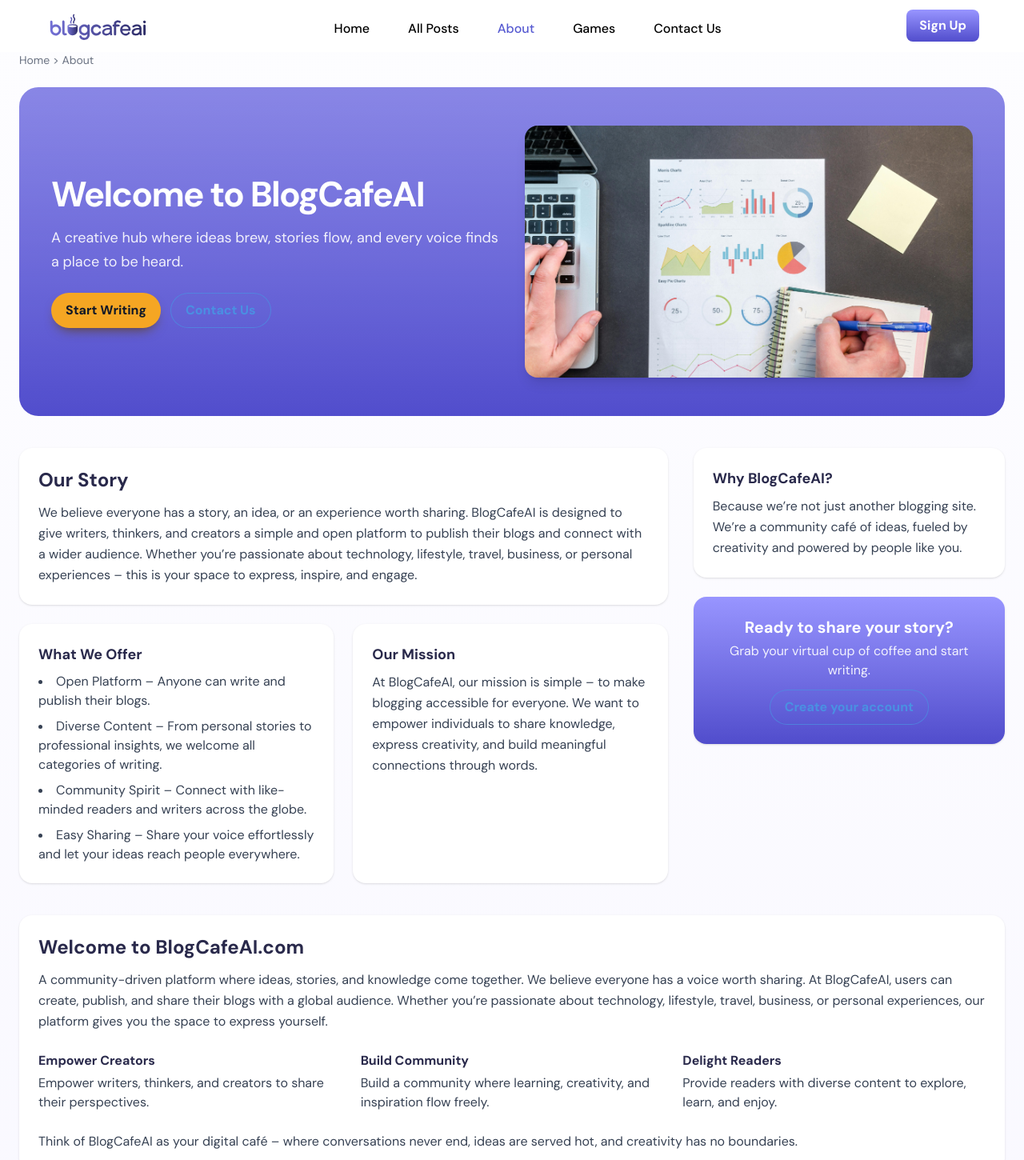
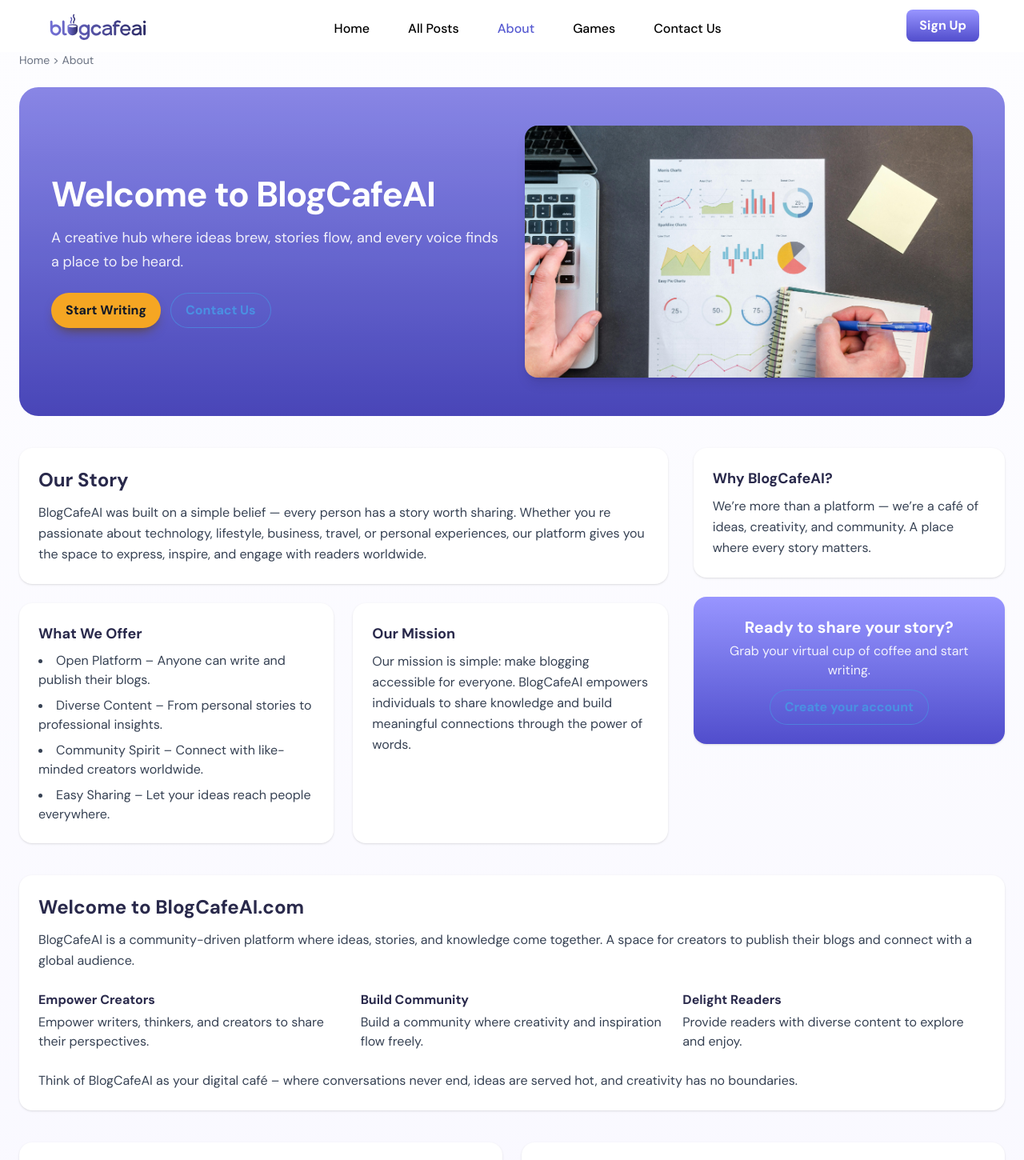
Before and after one commit to ruchit15801/blog-website-nextjs, a Next.js app: page /about in a window 1280 px wide. Shown: the top 1450 px of the page at 80% size. Built offline with nearby package versions, Linux system fonts and the light colour scheme; no server answers.

Commit message:
optimize code

```diff
--- a/src/app/DashBoard/page.tsx
+++ b/src/app/DashBoard/page.tsx
@@ -95,7 +95,6 @@ export default function DashboardPage() {
   if (loading) return <Loader inline label="Loading dashboard..." />;
 
   const isAdmin = profile?.role === "admin";
-
   const statsAdmin = [
     { title: "My Posts", value: (dashboard as AdminDashboardData)?.myPosts ?? 0, icon: <BarChart3 size={28} />, color: "bg-gradient-to-tr from-blue-200 to-blue-400 text-blue-700" },
     { title: "Total Users", value: (dashboard as AdminDashboardData)?.users ?? 0, icon: <Users size={28} />, color: "bg-gradient-to-tr from-pink-200 to-pink-400 text-pink-700" },
@@ -104,7 +103,6 @@ export default function DashboardPage() {
     { title: "Total Posts", value: (dashboard as AdminDashboardData)?.posts ?? 0, icon: <BarChart3 size={28} />, color: "bg-gradient-to-tr from-purple-200 to-purple-400 text-purple-700" },
     { title: "Published Posts", value: (dashboard as AdminDashboardData)?.publishedPosts ?? 0, icon: <Users size={28} />, color: "bg-gradient-to-tr from-indigo-200 to-indigo-400 text-indigo-700" },
   ];
-
   const statsUser = [
     { title: "My Posts", value: (dashboard as UserDashboardData)?.myPosts ?? 0, icon: <BarChart3 size={28} />, color: "bg-gradient-to-tr from-blue-200 to-blue-400 text-blue-700" },
     { title: "Scheduled Posts", value: (dashboard as UserDashboardData)?.scheduledPosts ?? 0, icon: <Calendar size={28} />, color: "bg-gradient-to-tr from-yellow-200 to-yellow-400 text-yellow-700" },
--- a/src/app/about/page.tsx
+++ b/src/app/about/page.tsx
@@ -1,57 +1,84 @@
 import type { Metadata } from "next";
 import Image from "next/image";
 import Link from "next/link";
-import { Facebook, Twitter, Instagram, Linkedin, MapPin, Mail } from "lucide-react";
+import {
+  Facebook,
+  Twitter,
+  Instagram,
+  Linkedin,
+  MapPin,
+  Mail,
+} from "lucide-react";
 import aboutImg from "../../../public/images/about_img_3.jpeg";
 
 export const metadata: Metadata = {
   title: "About BlogCafeAI — Our Story & Mission",
-  description:
-    "Learn about BlogCafeAI: our mission, community, and platform empowering writers to share stories, tutorials, and insights.",
+  description: "Learn about BlogCafeAI: our mission, community, and platform empowering writers to share stories, tutorials, and insights.",
   alternates: {
-    canonical:
-      (process.env.NEXT_PUBLIC_SITE_URL || "https://www.blogcafeai.com") + "/about",
+    canonical:(process.env.NEXT_PUBLIC_SITE_URL || "https://www.blogcafeai.com") + "/about",
   },
 };
+
+const gradientBg = "bg-gradient-to-b from-[#9895ff] to-[#514dcc]";
+const cardBase = "rounded-2xl bg-white p-6 shadow";
+
+const offerings = [
+  "Open Platform – Anyone can write and publish their blogs.",
+  "Diverse Content – From personal stories to professional insights.",
+  "Community Spirit – Connect with like-minded creators worldwide.",
+  "Easy Sharing – Let your ideas reach people everywhere.",
+];
+
+const socialLinks = [
+  { href: "https://facebook.com", icon: Facebook, label: "Facebook" },
+  { href: "https://twitter.com", icon: Twitter, label: "Twitter/X" },
+  { href: "https://instagram.com", icon: Instagram, label: "Instagram" },
+  { href: "https://linkedin.com", icon: Linkedin, label: "LinkedIn" },
+];
+
+const features = [
+  {
+    title: "Empower Creators",
+    text: "Empower writers, thinkers, and creators to share their perspectives.",
+  },
+  {
+    title: "Build Community",
+    text: "Build a community where creativity and inspiration flow freely.",
+  },
+  {
+    title: "Delight Readers",
+    text: "Provide readers with diverse content to explore and enjoy.",
+  },
+];
 
 export default function AboutPage() {
   return (
     <main className="mx-auto max-w-7xl px-4 sm:px-4 md:px-6">
       {/* Breadcrumb */}
       <nav className="mb-6 text-sm text-gray-500">
-        <Link href="/" className="hover:underline">
-          Home
-        </Link>{" "}
+        <Link href="/" className="hover:underline">Home</Link>{" "}
         &gt; <span>About</span>
       </nav>
 
-      {/* HERO SECTION */}
-      <section
-        className="relative mb-10 overflow-hidden rounded-3xl"
-        style={{ background: "linear-gradient(180deg, #9895ff 0%, #514dcc 100%)" }}>
-        <div className="absolute inset-0 bg-gradient-to-b from-black/10 to-black/0 pointer-events-none" />
-
+      {/* HERO */}
+      <section className={`relative mb-10 overflow-hidden rounded-3xl ${gradientBg}`}>
+        <div className="absolute inset-0 bg-black/10 pointer-events-none" />
         <div className="relative z-10 grid grid-cols-1 items-center gap-8 px-6 py-12 sm:px-10 md:grid-cols-2">
           <div className="space-y-4">
-            <h1
-              className="text-white font-extrabold"
-              style={{ fontSize: "2.75rem", lineHeight: 1.1, letterSpacing: "-.04em" }}>
+            <h1 className="text-white font-extrabold text-[2.75rem] leading-[1.1] tracking-tight">
               Welcome to BlogCafeAI
             </h1>
             <p className="text-white/90 text-lg leading-relaxed">
-              A creative hub where ideas brew, stories flow, and every voice finds a place
-              to be heard.
+              A creative hub where ideas brew, stories flow, and every voice
+              finds a place to be heard.
             </p>
             <div className="flex flex-wrap gap-3 pt-2">
-              <Link href="/auth" className="btn btn-primary shine">
-                Start Writing
-              </Link>
-              <Link href="/contact" className="btn btn-secondary">
-                Contact Us
-              </Link>
+              <Link href="/auth" className="btn btn-primary shine">Start Writing</Link>
+              <Link href="/contact" className="btn btn-secondary">Contact Us</Link>
             </div>
           </div>
 
+          {/* Right Image */}
           <div className="relative hidden aspect-[16/9] md:block">
             <Image
               src={aboutImg}
@@ -72,103 +99,84 @@ export default function AboutPage() {
         {/* LEFT CONTENT */}
         <div className="lg:col-span-2 space-y-6">
           {/* Our Story */}
-          <article className="card-hover rounded-2xl bg-white p-6 shadow">
-            <h2 className="text-2xl font-bold text-[#29294b] mb-3">Our Story</h2>
+          <article className={`${cardBase}`}>
+            <h2 className="text-2xl font-bold text-[#29294b] mb-3">
+              Our Story
+            </h2>
             <p className="text-gray-700 leading-relaxed">
-              We believe everyone has a story, an idea, or an experience worth sharing.
-              BlogCafeAI is designed to give writers, thinkers, and creators a simple and
-              open platform to publish their blogs and connect with a wider audience.
-              Whether you’re passionate about technology, lifestyle, travel, business, or
-              personal experiences – this is your space to express, inspire, and engage.
+              BlogCafeAI was built on a simple belief — every person has a story
+              worth sharing. Whether you re passionate about technology,
+              lifestyle, business, travel, or personal experiences, our platform
+              gives you the space to express, inspire, and engage with readers
+              worldwide.
             </p>
           </article>
 
           {/* Offer + Mission */}
           <div className="grid gap-6 sm:grid-cols-2">
-            <article className="rounded-2xl bg-white p-6 shadow">
-              <h3 className="text-lg font-bold text-[#29294b] mb-2">What We Offer</h3>
+            <article className={cardBase}>
+              <h3 className="text-lg font-bold text-[#29294b] mb-2">
+                What We Offer
+              </h3>
               <ul className="space-y-2 text-gray-700 list-disc list-inside">
-                <li>Open Platform – Anyone can write and publish their blogs.</li>
-                <li>
-                  Diverse Content – From personal stories to professional insights, we
-                  welcome all categories of writing.
-                </li>
-                <li>
-                  Community Spirit – Connect with like-minded readers and writers across
-                  the globe.
-                </li>
-                <li>
-                  Easy Sharing – Share your voice effortlessly and let your ideas reach
-                  people everywhere.
-                </li>
+                {offerings.map((item) => (
+                  <li key={item}>{item}</li>
+                ))}
               </ul>
             </article>
 
-            <article className="rounded-2xl bg-white p-6 shadow">
-              <h3 className="text-lg font-bold text-[#29294b] mb-2">Our Mission</h3>
+            <article className={cardBase}>
+              <h3 className="text-lg font-bold text-[#29294b] mb-2">
+                Our Mission
+              </h3>
               <p className="text-gray-700 leading-relaxed">
-                At BlogCafeAI, our mission is simple – to make blogging accessible for
-                everyone. We want to empower individuals to share knowledge, express
-                creativity, and build meaningful connections through words.
+                Our mission is simple: make blogging accessible for everyone.
+                BlogCafeAI empowers individuals to share knowledge and build
+                meaningful connections through the power of words.
               </p>
             </article>
           </div>
         </div>
 
-        {/* ASIDE SECTION */}
+        {/* RIGHT ASIDE */}
         <aside className="space-y-6">
-          <div className="rounded-2xl bg-white p-6 shadow">
-            <h3 className="text-lg font-bold text-[#29294b] mb-2">Why BlogCafeAI?</h3>
+          <div className={cardBase}>
+            <h3 className="text-lg font-bold text-[#29294b] mb-2">
+              Why BlogCafeAI?
+            </h3>
             <p className="text-gray-700 leading-relaxed">
-              Because we’re not just another blogging site. We’re a community café of
-              ideas, fueled by creativity and powered by people like you.
+              We’re more than a platform — we’re a café of ideas, creativity,
+              and community. A place where every story matters.
             </p>
           </div>
 
-          <div
-            className="rounded-2xl p-6 text-center shadow"
-            style={{ background: "linear-gradient(180deg, #9895ff 0%, #514dcc 100%)" }}>
-            <h4 className="text-xl font-bold text-white">Ready to share your story?</h4>
+          <div className={`rounded-2xl p-6 text-center shadow ${gradientBg}`}>
+            <h4 className="text-xl font-bold text-white">
+              Ready to share your story?
+            </h4>
             <p className="mt-1 text-white/90">
               Grab your virtual cup of coffee and start writing.
             </p>
-            <div className="mt-3">
-              <Link href="/auth" className="btn btn-secondary">
-                Create your account
-              </Link>
-            </div>
+            <Link href="/auth" className="btn btn-secondary mt-3">
+              Create your account
+            </Link>
           </div>
         </aside>
       </section>
 
       {/* ABOUT BLOCK */}
-      <section className="card-hover rounded-2xl bg-white p-6 shadow">
+      <section className={cardBase}>
         <h2 className="text-2xl font-bold text-[#29294b] mb-3">
           Welcome to BlogCafeAI.com
         </h2>
         <p className="text-gray-700 leading-relaxed">
-          A community-driven platform where ideas, stories, and knowledge come together.
-          We believe everyone has a voice worth sharing. At BlogCafeAI, users can create,
-          publish, and share their blogs with a global audience. Whether you’re passionate
-          about technology, lifestyle, travel, business, or personal experiences, our
-          platform gives you the space to express yourself.
+          BlogCafeAI is a community-driven platform where ideas, stories, and
+          knowledge come together. A space for creators to publish their blogs
+          and connect with a global audience.
         </p>
 
         <div className="mt-6 grid gap-6 sm:grid-cols-3">
-          {[
-            {
-              title: "Empower Creators",
-              text: "Empower writers, thinkers, and creators to share their perspectives.",
-            },
-            {
-              title: "Build Community",
-              text: "Build a community where learning, creativity, and inspiration flow freely.",
-            },
-            {
-              title: "Delight Readers",
-              text: "Provide readers with diverse content to explore, learn, and enjoy.",
-            },
-          ].map(({ title, text }) => (
+          {features.map(({ title, text }) => (
             <div key={title}>
               <h4 className="font-semibold text-[#29294b] mb-1">{title}</h4>
               <p className="text-gray-700">{text}</p>
@@ -177,48 +185,47 @@ export default function AboutPage() {
         </div>
 
         <p className="mt-6 text-gray-700 leading-relaxed">
-          Think of BlogCafeAI as your digital café – where conversations never end, ideas
-          are served hot, and creativity has no boundaries.
+          Think of BlogCafeAI as your digital café – where conversations never
+          end, ideas are served hot, and creativity has no boundaries.
         </p>
       </section>
 
       {/* SOCIAL + LOCATION */}
       <section className="mt-10 grid grid-cols-1 gap-6 md:grid-cols-2">
         {/* Social */}
-        <div className="rounded-2xl bg-white p-6 shadow">
+        <div className={cardBase}>
           <h3 className="text-xl font-bold text-[#29294b] mb-3">Connect with us</h3>
           <p className="mb-4 text-gray-700">
             Follow BlogCafeAI on social and stay updated.
           </p>
+
           <div className="flex flex-wrap gap-3">
-            {[
-              { href: "https://facebook.com", icon: <Facebook size={16} />, name: "Facebook" },
-              { href: "https://twitter.com", icon: <Twitter size={16} />, name: "Twitter/X" },
-              { href: "https://instagram.com", icon: <Instagram size={16} />, name: "Instagram" },
-              { href: "https://linkedin.com", icon: <Linkedin size={16} />, name: "LinkedIn" },
-            ].map(({ href, icon, name }) => (
+            {socialLinks.map(({ href, icon: Icon, label }) => (
               <Link
-                key={name}
+                key={label}
                 href={href}
                 target="_blank"
+                aria-label={label}
                 className="btn btn-secondary flex items-center gap-2">
-                {icon} {name}
+                <Icon size={16} /> {label}
               </Link>
             ))}
           </div>
         </div>
 
         {/* Location */}
-        <div className="rounded-2xl bg-white p-6 shadow">
+        <div className={cardBase}>
           <h3 className="text-xl font-bold text-[#29294b] mb-3">Our Location</h3>
           <p className="text-gray-700">BlogCafeAI HQ (Remote-first)</p>
           <p className="text-gray-700">Ahmedabad, Gujarat, India</p>
           <div className="mt-3 flex flex-col gap-2 text-gray-700">
             <div className="flex items-center gap-2">
-              <MapPin size={16} /> <span>Available worldwide</span>
+              <MapPin size={16} />
+              <span>Available worldwide</span>
             </div>
             <div className="flex items-center gap-2">
-              <Mail size={16} /> <span>support@blogcafeai.com</span>
+              <Mail size={16} />
+              <span>support@blogcafeai.com</span>
             </div>
           </div>
         </div>
--- a/src/app/articles/[id]/page.tsx
+++ b/src/app/articles/[id]/page.tsx
@@ -35,11 +35,9 @@ export default function ArticlePage() {
     const [progress, setProgress] = useState(0);
     const [prevPost, setPrevPost] = useState<HomePost | null>(null);
     const [nextPost, setNextPost] = useState<HomePost | null>(null);
-
     const contentRef = useRef<HTMLDivElement | null>(null);
     const params = useParams();
     const router = useRouter();
-
     const raw = Array.isArray(params?.id) ? params.id[0] : params?.id;
     const postId = extractIdFromSlug(raw) || undefined;
 
```
Also changed, not shown: src/app/DashBoard/DashBoardLayout.tsx (+66 -104 lines), src/app/DashBoard/Post/[id]/page.tsx (+20 -20 lines).
